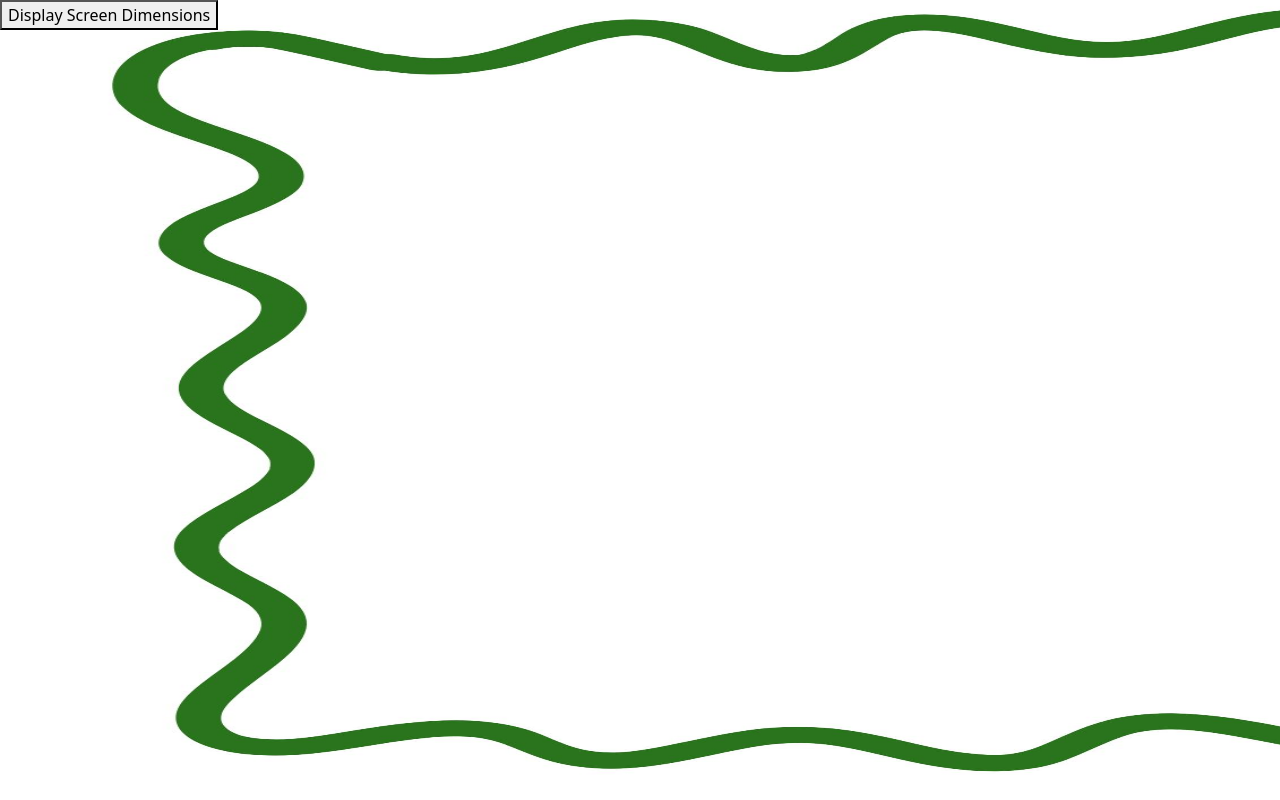
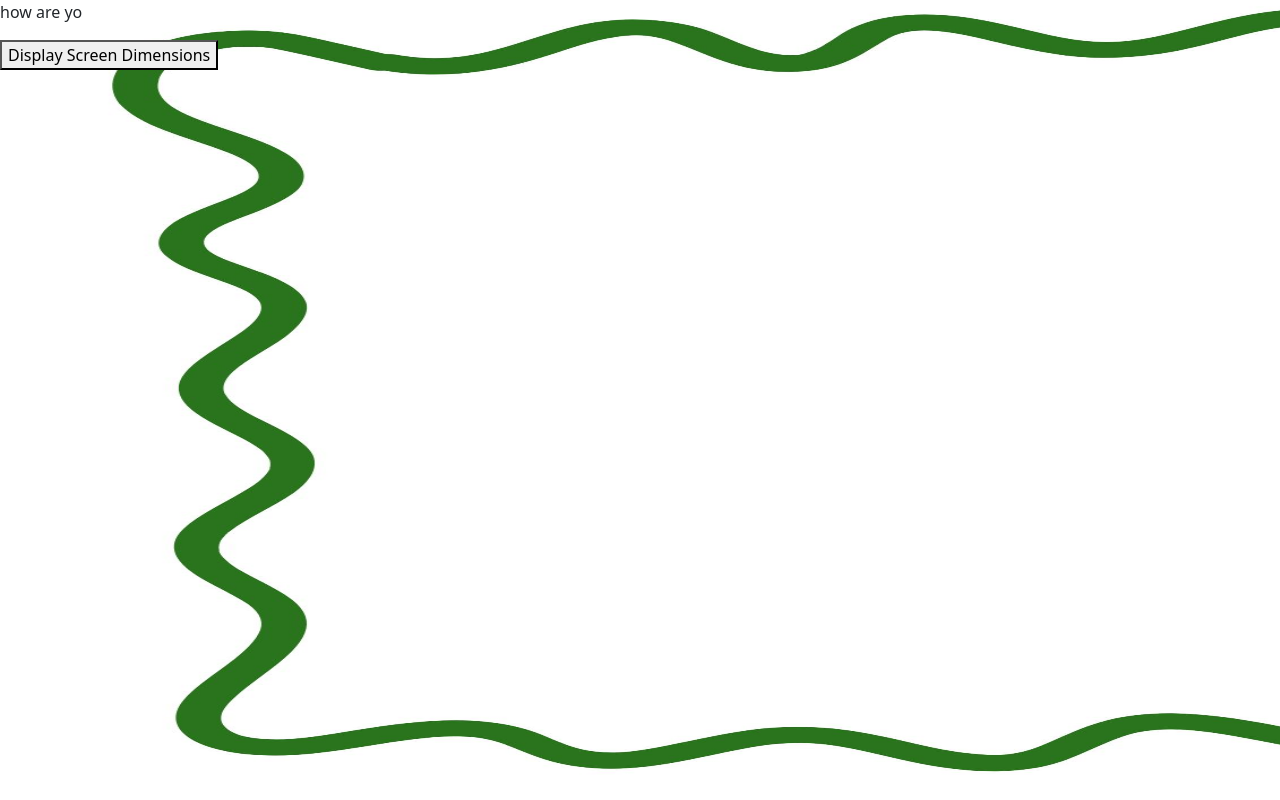
Before and after one commit to tomergahtan/tomergahtan.github.io, a website: page screensizes.html in a window 1280 px wide. Drawn offline with nearby package versions, Linux system fonts and the light colour scheme.

Commit message:
Update screensizes.html

```diff
--- a/screensizes.html
+++ b/screensizes.html
@@ -13,7 +13,7 @@
 </head>
 
 <body>
-
+    <p>how are yo</p>
 <button id="displayDimensionsBtn" onclick="displayScreenSize()">Display Screen Dimensions</button>
  <div id="screen-size"></div>
 
```
